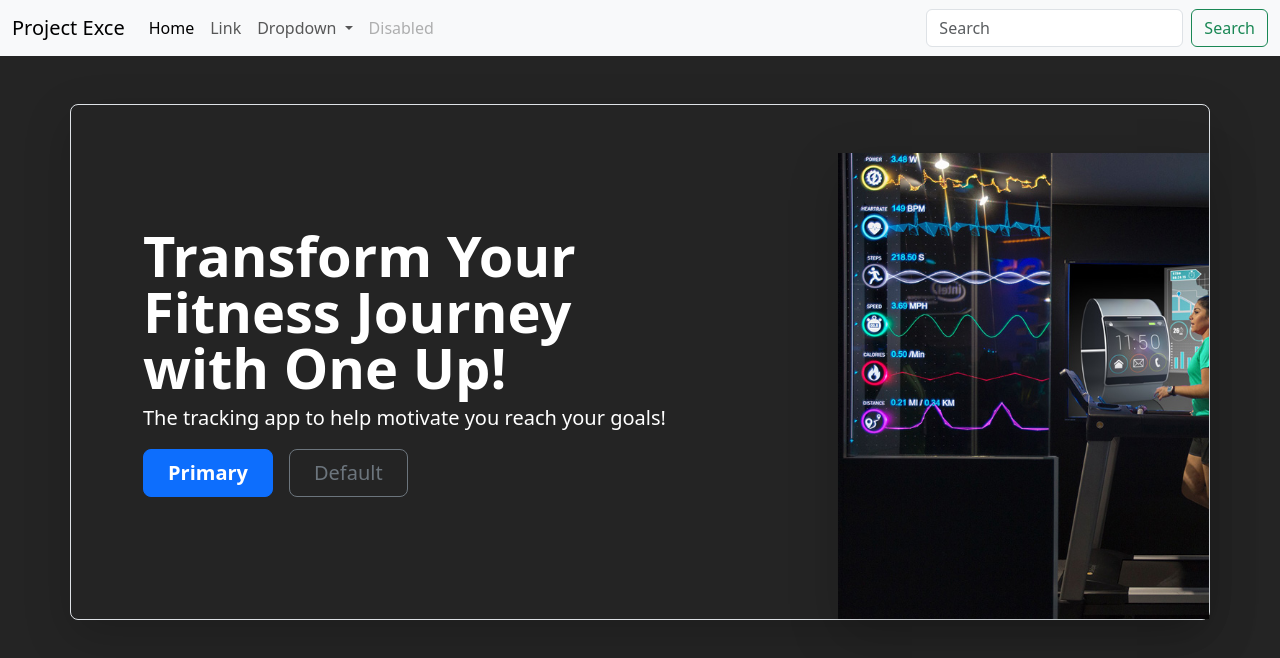
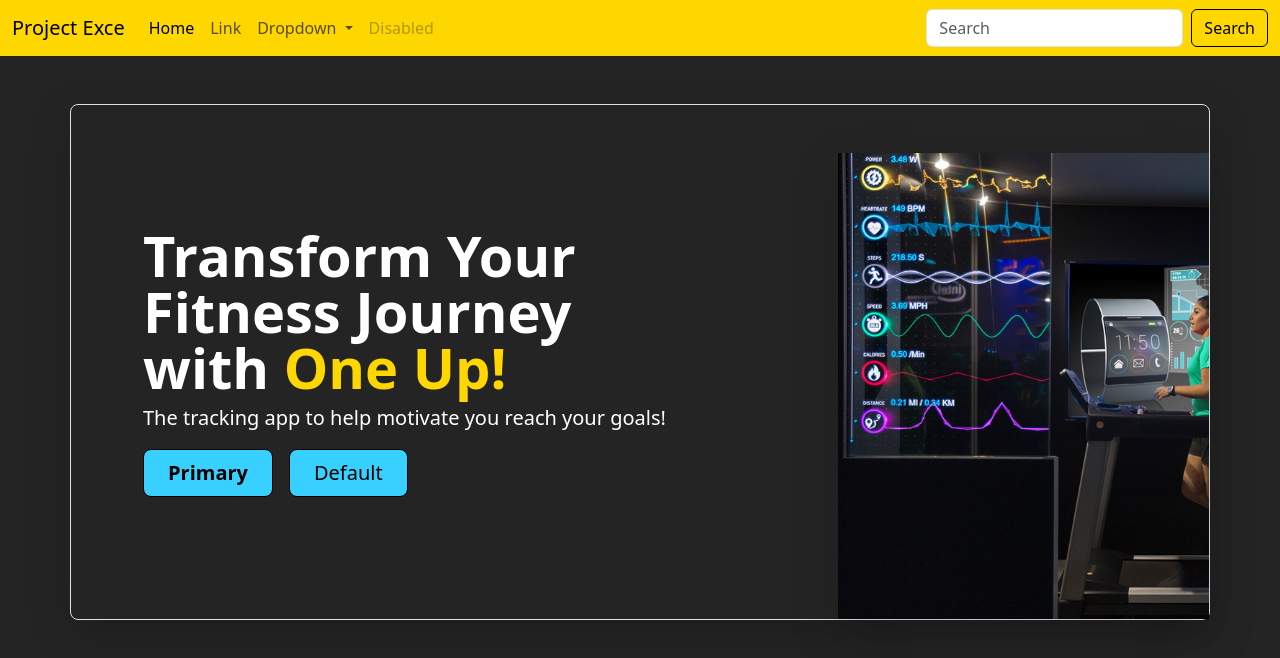
Before and after one commit to Jayden-747/1800_202410_BBY13, a plain HTML site: page index.html in a window 1280 px wide. Drawn offline with nearby package versions, Linux system fonts and the light colour scheme.

Commit message:
Colour changes to navbar and hero

```diff
--- a/index.html
+++ b/index.html
@@ -30,7 +30,7 @@
     <!-- Your HTML Layout go here -->
     <!------------------------------>
     <!-- Stuff for body goes here -->
-    <nav class="navbar navbar-expand-lg bg-body-tertiary">
+    <nav class="navbar navbar-expand-lg">
         <div class="container-fluid">
           <a class="navbar-brand" href="#">Project Exce</a>
           <button class="navbar-toggler" type="button" data-bs-toggle="collapse" data-bs-target="#navbarSupportedContent" aria-controls="navbarSupportedContent" aria-expanded="false" aria-label="Toggle navigation">
@@ -61,7 +61,7 @@
             </ul>
             <form class="d-flex" role="search">
               <input class="form-control me-2" type="search" placeholder="Search" aria-label="Search">
-              <button class="btn btn-outline-success" type="submit">Search</button>
+              <button class="btn" type="submit">Search</button>
             </form>
           </div>
         </div>
@@ -70,10 +70,10 @@
       <div class="container my-5">
         <div class="row p-4 pb-0 pe-lg-0 pt-lg-5 align-items-center rounded-3 border shadow-lg">
           <div class="col-lg-7 p-3 p-lg-5 pt-lg-3">
-            <h1 class="display-4 fw-bold lh-1 text-white">Transform Your Fitness Journey with One Up!</h1>
+            <h1 class="display-4 fw-bold lh-1 text-white">Transform Your Fitness Journey with <span id="one_up">One Up!<span></span></h1>
             <p class="lead text-white">The tracking app to help motivate you reach your goals! </p>
             <div class="d-grid gap-2 d-md-flex justify-content-md-start mb-4 mb-lg-3">
-              <button type="button" class="btn btn-primary btn-lg px-4 me-md-2 fw-bold">Primary</button>
+              <button type="button" class="btn btn-lg px-4 me-md-2 fw-bold">Primary</button>
               <button type="button" class="btn btn-outline-secondary btn-lg px-4">Default</button>
             </div>
           </div>
--- a/style.css
+++ b/style.css
@@ -1,5 +1,32 @@
 body {
     margin: 0;
     padding: 0;
-    background-color: rgb(36, 36, 36);
+    background-color: #242424;
 }
+
+.navbar {
+    background-color:#FFD700;
+}
+
+.btn {
+    color: black;
+    border: solid 1.5px;
+}
+
+.btn:hover {
+    background-color: black;
+    color: #FFD700;
+}
+
+.btn-lg {
+    background-color: #37d0ff;
+}
+
+.btn-lg:hover {
+    background-color: #000000;
+    color: #37d0ff;
+}
+
+#one_up {
+    color: #FFD700;
+}
```
